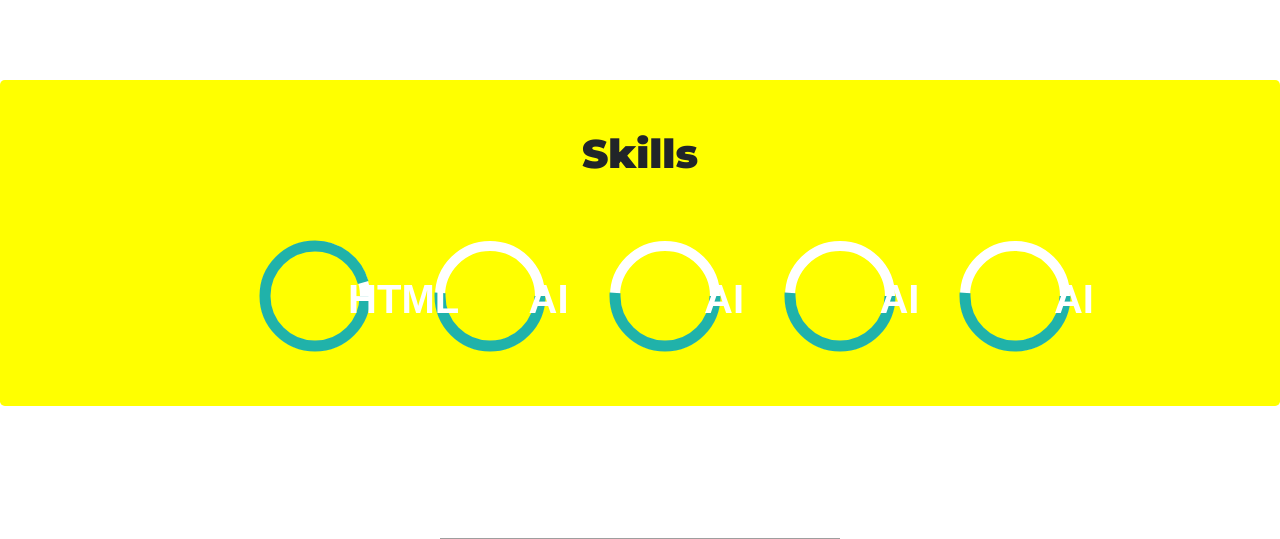
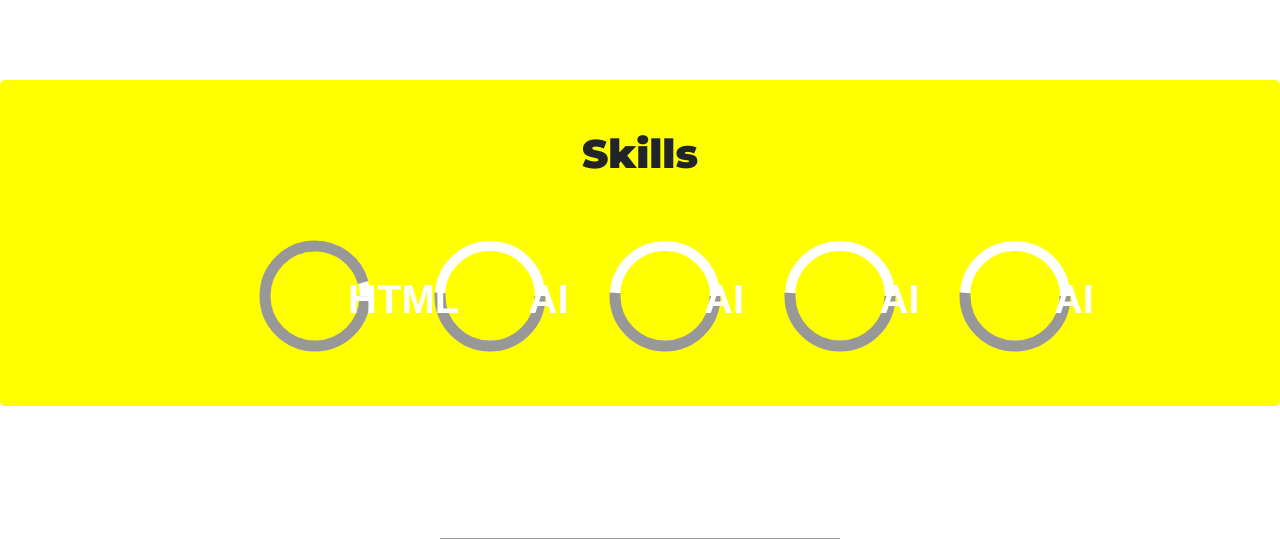
Before and after one commit to Xorast/portfolio, a Flask app: page / in a window 1280 px wide. Shown: the part 574-1113 px from the top of the page. Run offline with Flask 2, Linux system fonts and the light colour scheme; some libraries are stand-ins or nearby versions; grey boxes are pictures that could not be loaded.

Commit message:
changed colors of the circle

```diff
--- a/static/css/style.css
+++ b/static/css/style.css
@@ -88,7 +88,7 @@
     }
 
     .fullchaser {
-        stroke: lightseagreen;
+        stroke: #999899;
         stroke-width: 11px;
         -webkit-animation: fullchase 3s forwards;
         animation: fullchase 3s forwards;
@@ -96,18 +96,11 @@
     }
 
     .halfchaser {
-        stroke: lightseagreen;
+        stroke: #999899;
         stroke-width: 11px;
         -webkit-animation: halfchase 3s forwards;
         animation: halfchase 3s forwards;
         transition: all 0.4s ease-in-out;
-    }
-
-    .blue {
-        stroke: dodgerblue;
-        color: dodgerblue;
-        transition: all 0.4s ease-in-out;
-        fill: white;
     }
 
     @-webkit-keyframes full {
```
